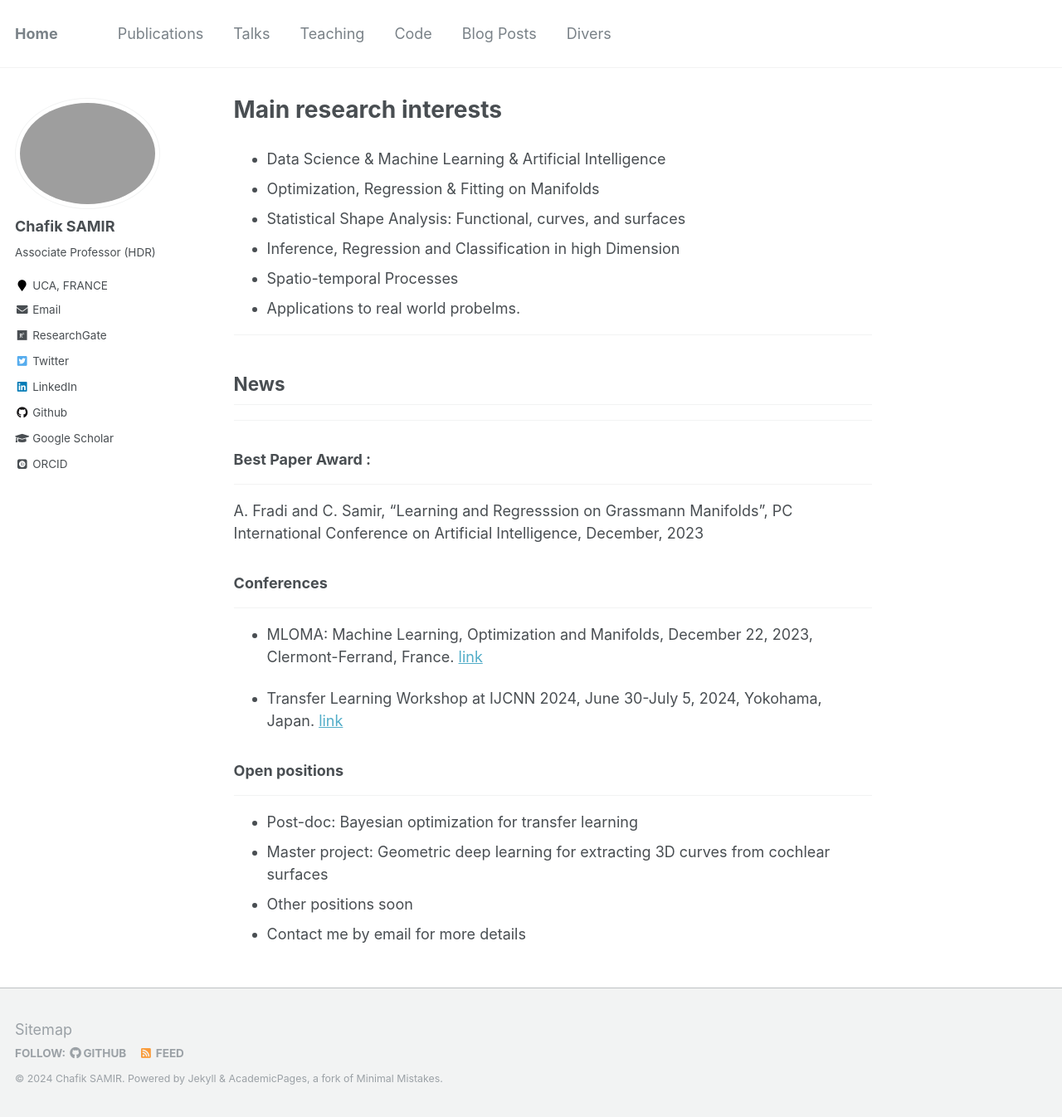
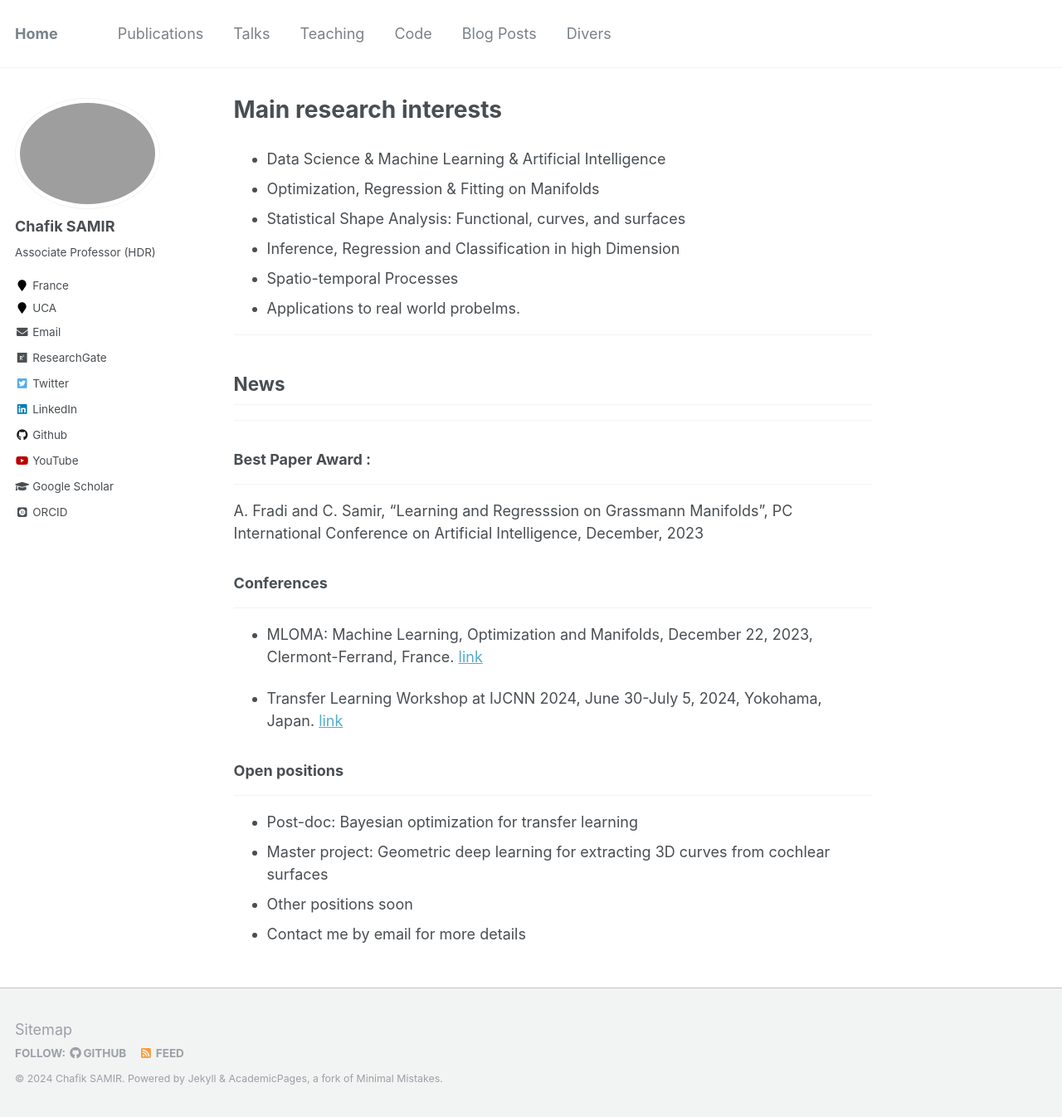
Before and after one commit to Chsamir/chsamir.github.io, a Jekyll site: the page built from _pages/about.md, in a window 1280 px wide and 1346 px high. Shown: the whole window at 83% size. Built offline with Jekyll 4.4.1, drawn with Linux system fonts in a browser that asks for light colours; some web fonts are replaced; some of the changed lines change nothing that is shown.

Commit message:
Update _config.yml

```diff
--- a/_config.yml
+++ b/_config.yml
@@ -83,8 +83,8 @@ author:
   name             : "Chafik SAMIR"
   avatar           : "Chafik-Photo.png"
   bio              : "Associate Professor (HDR)"
-#  location         : "France"
-  employer         : UCA, FRANCE
+  location         : "France"
+  employer         :  "UCA"
   pubmed           : #"https://www.ncbi.nlm.nih.gov/pubmed/?term=john+snow"
   googlescholar    : "https://scholar.google.com/citations?user=jAC2Tv4AAAAJ&hl=fr"
   email            : "chafik.samir@uca.fr"
@@ -99,7 +99,7 @@ author:
   github           : "chsamir"
   google_plus      :
   keybase          :
-  instagram        :
+  instagram        : #none
   impactstory      : #"https://profiles.impactstory.org/u/xxxx-xxxx-xxxx-xxxx"
   lastfm           :
   linkedin         : "https://www.linkedin.com/in/chafik-samir-23837b2a5/"
@@ -109,11 +109,11 @@ author:
   stackoverflow    : # http://stackoverflow.com/users/123456/username
   steam            :
   tumblr           :
-  twitter          : "replacethistwitterhandle"
+  twitter          :  "replacethistwitterhandle"
   vine             :
   weibo            :
   xing             :
-  youtube          :
+  youtube          : "replacethistwitterhandle"
   wikipedia        :
 
 
```
